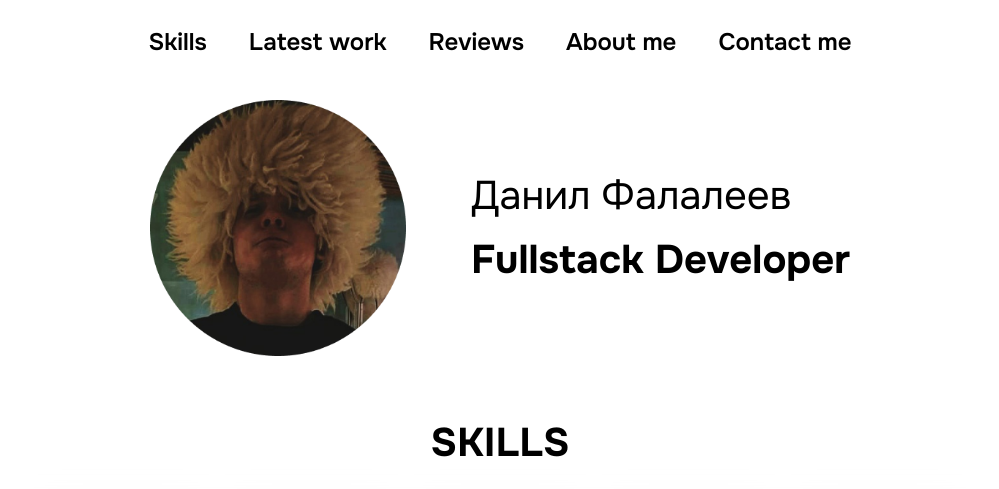
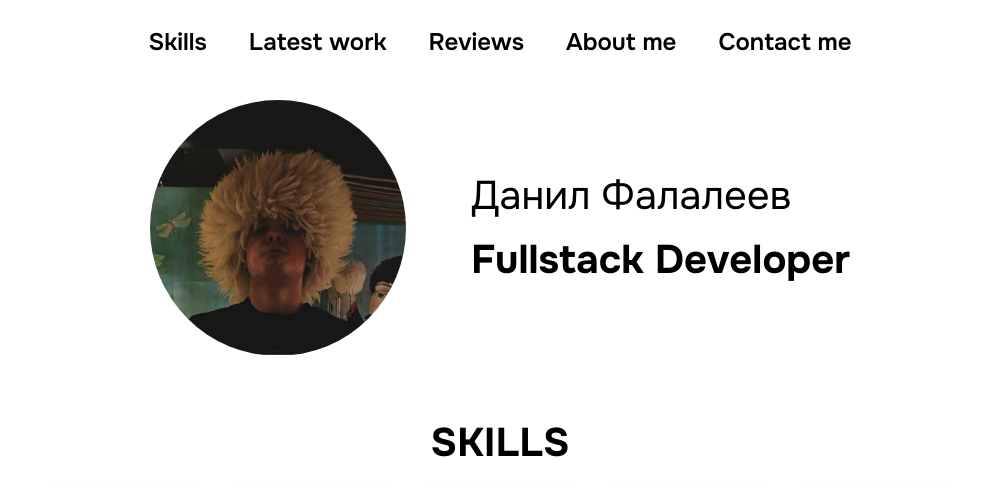
Before and after one commit to PapaSavage/papasavage.github.io, a plain HTML site: page index.html in a window 1280 px wide. Shown: the top 489 px of the page, without its empty margins (140-1139 px from the left). Drawn offline with nearby package versions, Linux system fonts and the light colour scheme; no server answers.

Commit message:
add images

```diff
--- a/index.html
+++ b/index.html
@@ -29,8 +29,8 @@
                     class=" flex flex-col justify-center items-center my-3 sm:my-0">
                     <div
                         class="flex flex-col xl:flex-row items-center gap-[32px] xl:gap-[65px]">
-                        <img class="h-48 xl:h-64 easy-in-out"
-                            src="img/mainphoto.png" alt>
+                        <img class="h-48 xl:h-64 easy-in-out rounded-full"
+                            src="img/PROFILEabout.png" alt>
                         <div class="flex flex-col gap-4">
                             <div
                                 class="flex flex-col text-center xl:text-start">
```
Also changed, not shown: img/domrachev.jpg (added), img/potapov.jpg (renamed from img/potap.jpg), img/suslov.jpg (added).
